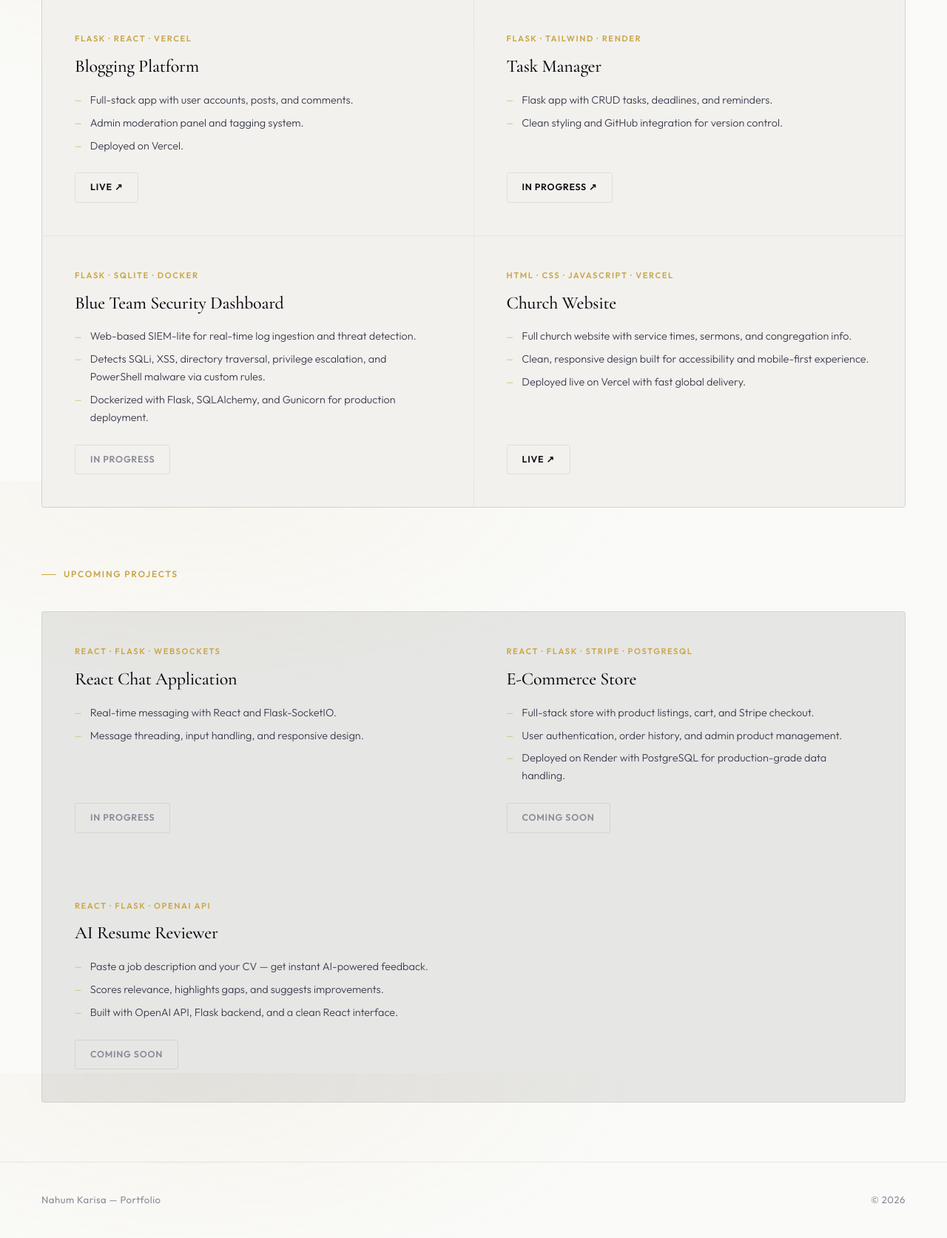
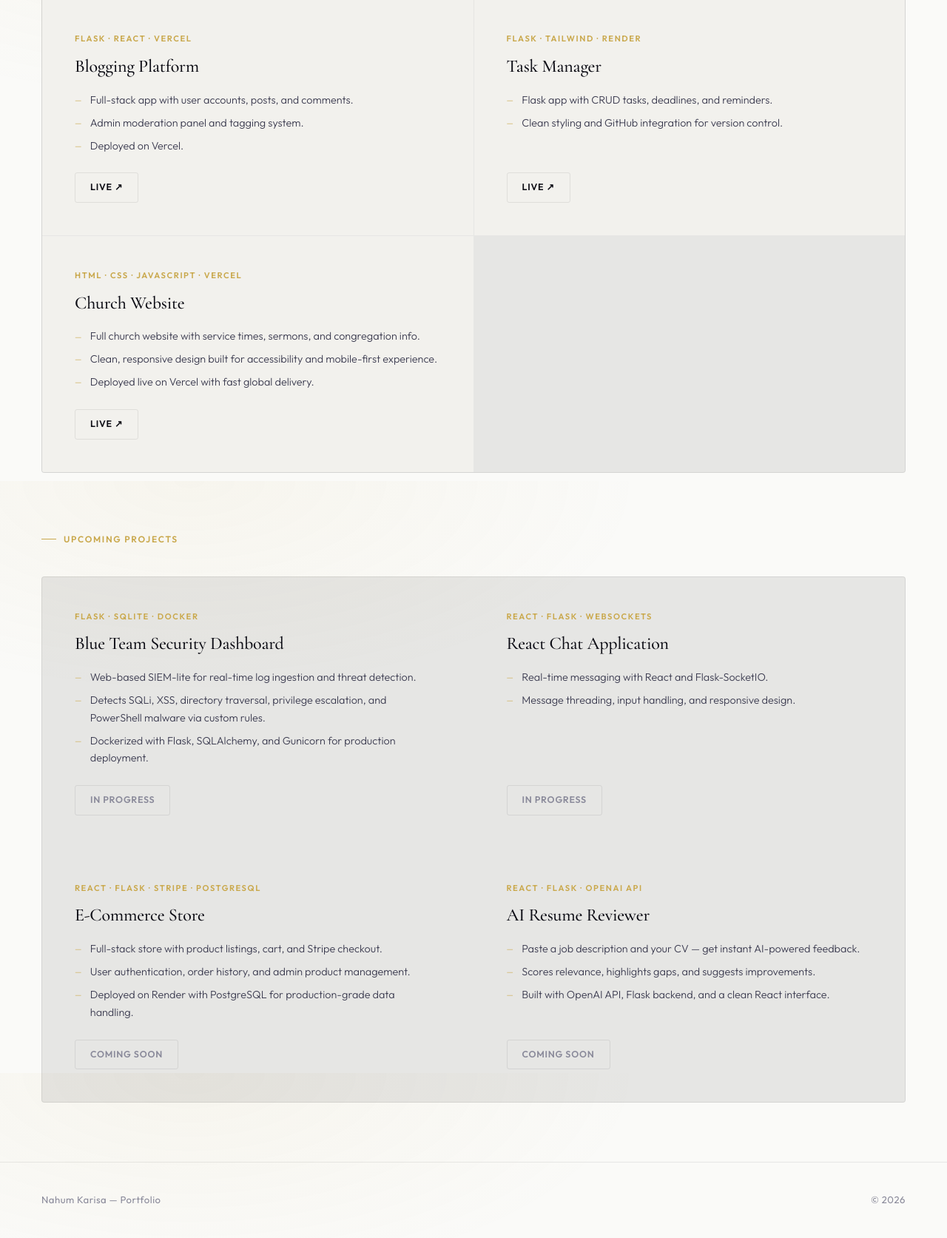
Before and after one commit to KarisaT/Portfolio, a Flask app: page /projects in a window 1280 px wide. Shown: the part 950-2623 px from the top of the page at 74% size. Run offline with Flask 3, Linux system fonts and the light colour scheme.

Commit message:
projects

```diff
--- a/templates/projects.html
+++ b/templates/projects.html
@@ -287,19 +287,7 @@
               <li>Clean styling and GitHub integration for version control.</li>
             </ul>
           </div>
-          <a href="https://task-manager-qzx7.onrender.com" target="_blank" class="project-link">In Progress ↗</a>
-        </div>
-        <div class="project-card">
-          <div class="proj-left">
-            <div class="proj-kicker">Flask · SQLite · Docker</div>
-            <div class="project-title">Blue Team Security Dashboard</div>
-            <ul class="project-desc">
-              <li>Web-based SIEM-lite for real-time log ingestion and threat detection.</li>
-              <li>Detects SQLi, XSS, directory traversal, privilege escalation, and PowerShell malware via custom rules.</li>
-              <li>Dockerized with Flask, SQLAlchemy, and Gunicorn for production deployment.</li>
-            </ul>
-          </div>
-          <span class="project-link muted">In Progress</span>
+          <a href="https://task-manager-qzx7.onrender.com" target="_blank" class="project-link">Live ↗</a>
         </div>
         <div class="project-card">
           <div class="proj-left">
@@ -319,6 +307,18 @@
     <div class="section reveal" style="padding-top:0">
       <div class="section-label">Upcoming projects</div>
       <div class="project-grid">
+        <div class="project-card upcoming">
+          <div class="proj-left">
+            <div class="proj-kicker">Flask · SQLite · Docker</div>
+            <div class="project-title">Blue Team Security Dashboard</div>
+            <ul class="project-desc">
+              <li>Web-based SIEM-lite for real-time log ingestion and threat detection.</li>
+              <li>Detects SQLi, XSS, directory traversal, privilege escalation, and PowerShell malware via custom rules.</li>
+              <li>Dockerized with Flask, SQLAlchemy, and Gunicorn for production deployment.</li>
+            </ul>
+          </div>
+          <span class="project-link muted">In progress</span>
+        </div>
         <div class="project-card upcoming">
           <div class="proj-left">
             <div class="proj-kicker">React · Flask · WebSockets</div>
```
